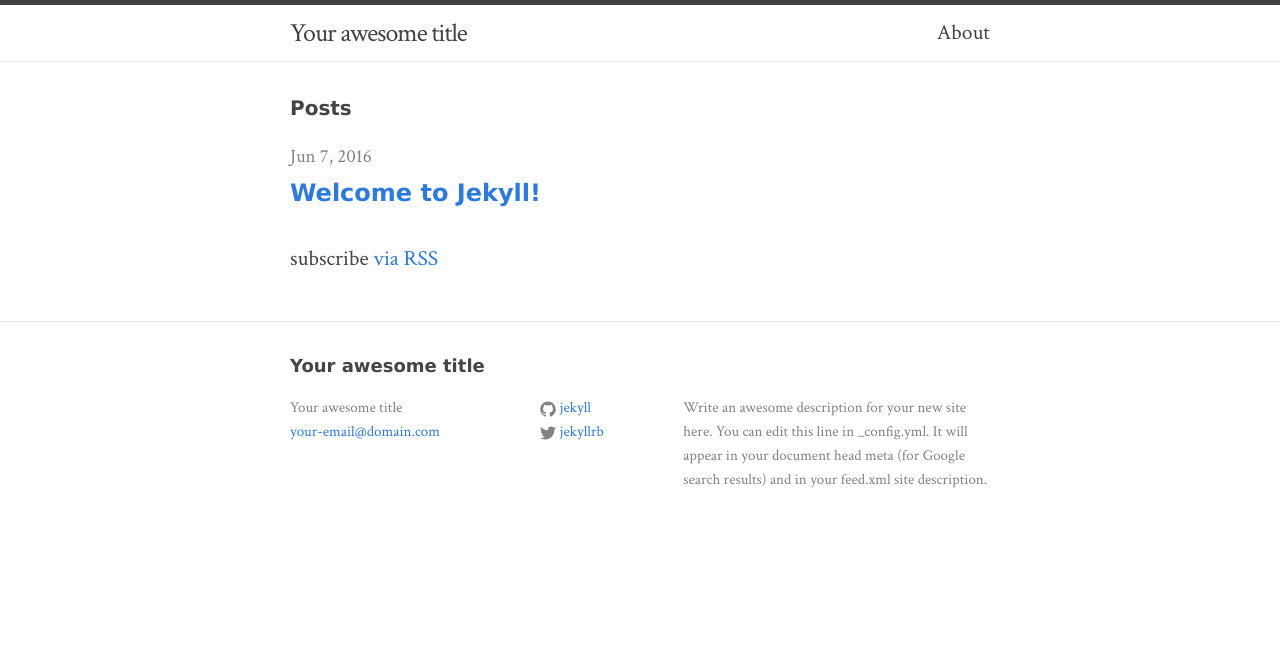
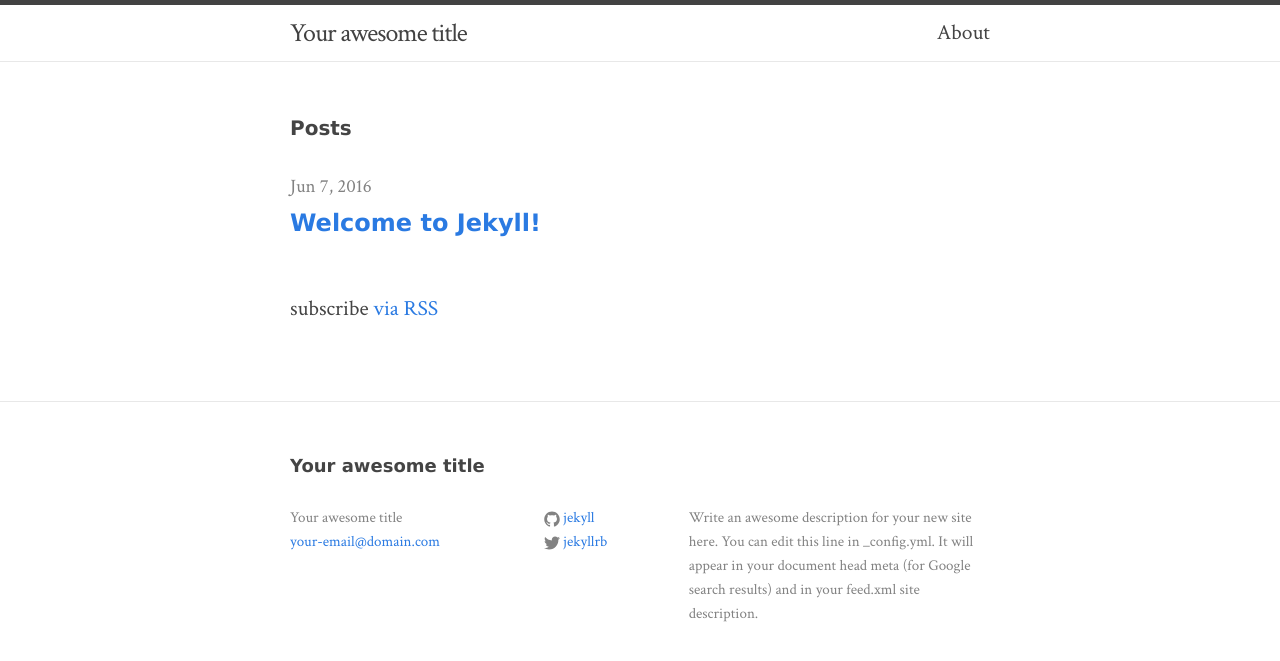
Before and after one commit to drawingjourney/drawingjourney.github.io, a Jekyll site: the page built from index.html, in a window 1280 px wide. Shown: the top 661 px of the page. Built offline with Jekyll 4.4.1, drawn with Linux system fonts in a browser that asks for light colours.

Commit message:
Fix spacing unit

```diff
--- a/_sass/_base.scss
+++ b/_sass/_base.scss
@@ -156,8 +156,8 @@ pre {
  * Wrapper
  */
 .wrapper {
-    max-width: -webkit-calc(760px - (#{$spacing-unit} * 2));
-    max-width:         calc(760px - (#{$spacing-unit} * 2));
+    max-width: -webkit-calc(800px - (#{$spacing-unit} * 2));
+    max-width:         calc(800px - (#{$spacing-unit} * 2));
     margin-right: auto;
     margin-left: auto;
     padding-right: $spacing-unit;
@@ -165,8 +165,8 @@ pre {
     @extend %clearfix;
 
     @include media-query($on-laptop) {
-        max-width: -webkit-calc(760px - (#{$spacing-unit}));
-        max-width:         calc(760px - (#{$spacing-unit}));
+        max-width: -webkit-calc(800px - (#{$spacing-unit}));
+        max-width:         calc(800px - (#{$spacing-unit}));
         padding-right: $spacing-unit / 2;
         padding-left: $spacing-unit / 2;
     }
--- a/css/main.scss
+++ b/css/main.scss
@@ -11,7 +11,7 @@ $base-font-size:   21.6px;
 $small-font-size:  $base-font-size * 0.875;
 $base-line-height: 1.6;
 
-$spacing-unit:     30px;
+$spacing-unit:     50px;
 
 $text-color:       rgb(68, 68, 68);
 $background-color: #ffffff;
```
